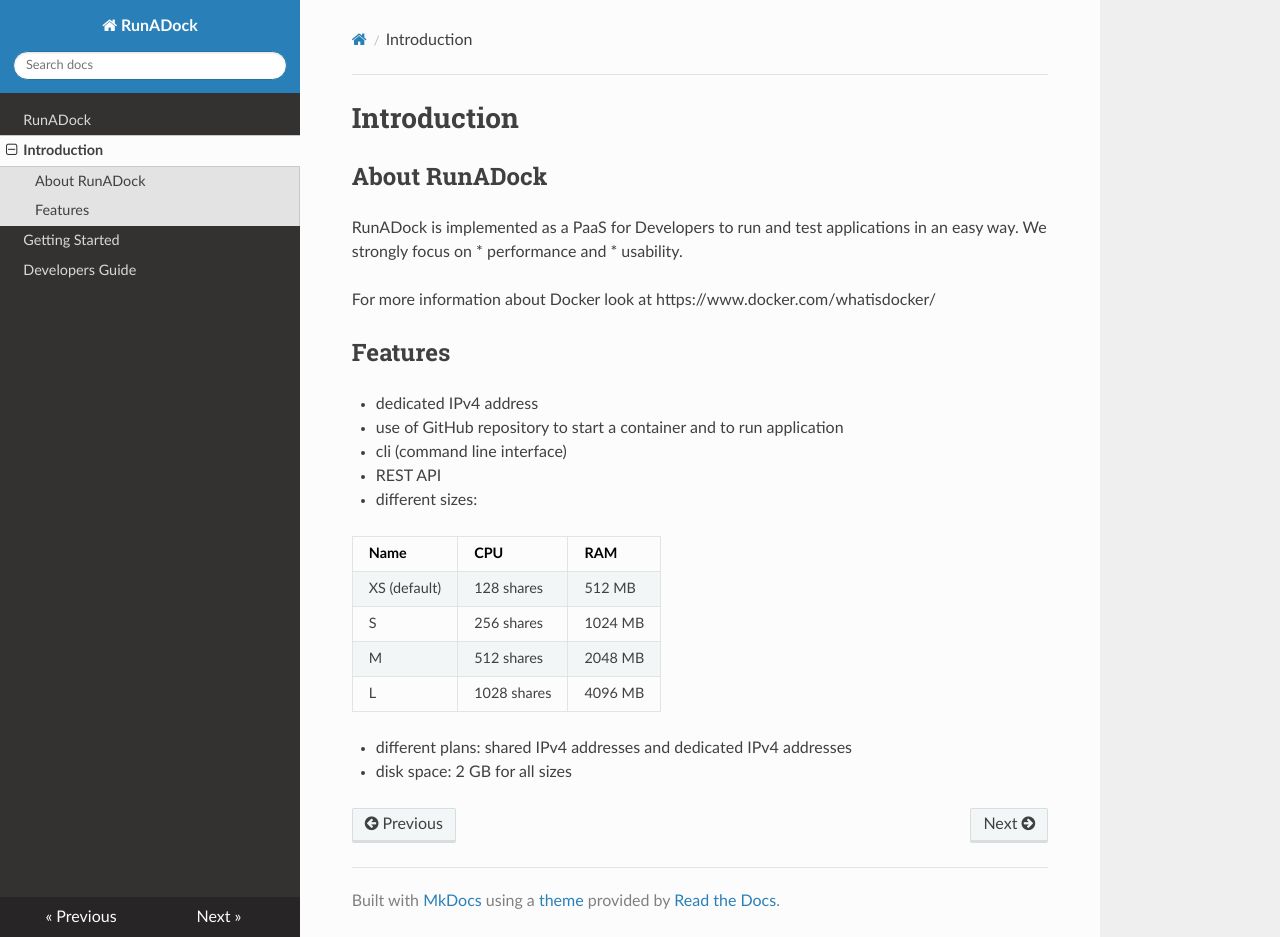
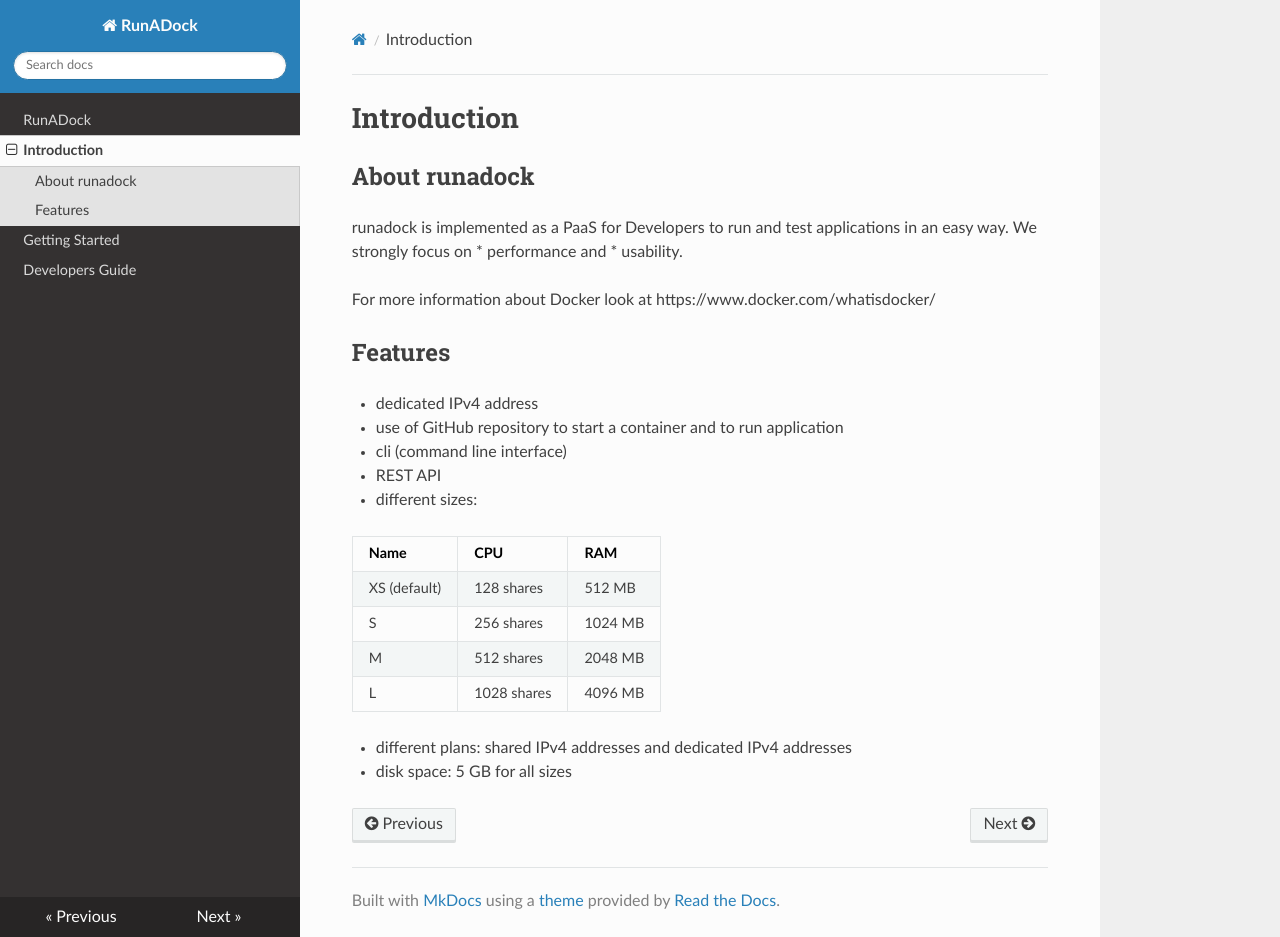
Before and after one commit to runadock/docs, an MkDocs documentation site: the page built from docs/Introduction.md, in a window 1280 px wide and 937 px high. Built offline with MkDocs 1.6.1, drawn with Linux system fonts in a browser that asks for light colours; nearby versions of some CDN libraries; old or Windows-style settings are respelled for this version of MkDocs.

Commit message:
Update Introduction.md

```diff
--- a/docs/Introduction.md
+++ b/docs/Introduction.md
@@ -1,10 +1,10 @@
 Introduction
 ============
 
-About RunADock
+About runadock
 --------------
 
-RunADock is implemented as a PaaS for Developers to run and test applications in an easy way. We strongly focus on
+runadock is implemented as a PaaS for Developers to run and test applications in an easy way. We strongly focus on
 * performance and
 * usability.
 
@@ -27,4 +27,4 @@ Features
 | L            | 1028 shares | 4096 MB |
 
 * different plans: shared IPv4 addresses and dedicated IPv4 addresses
-* disk space: 2 GB for all sizes
+* disk space: 5 GB for all sizes
```
